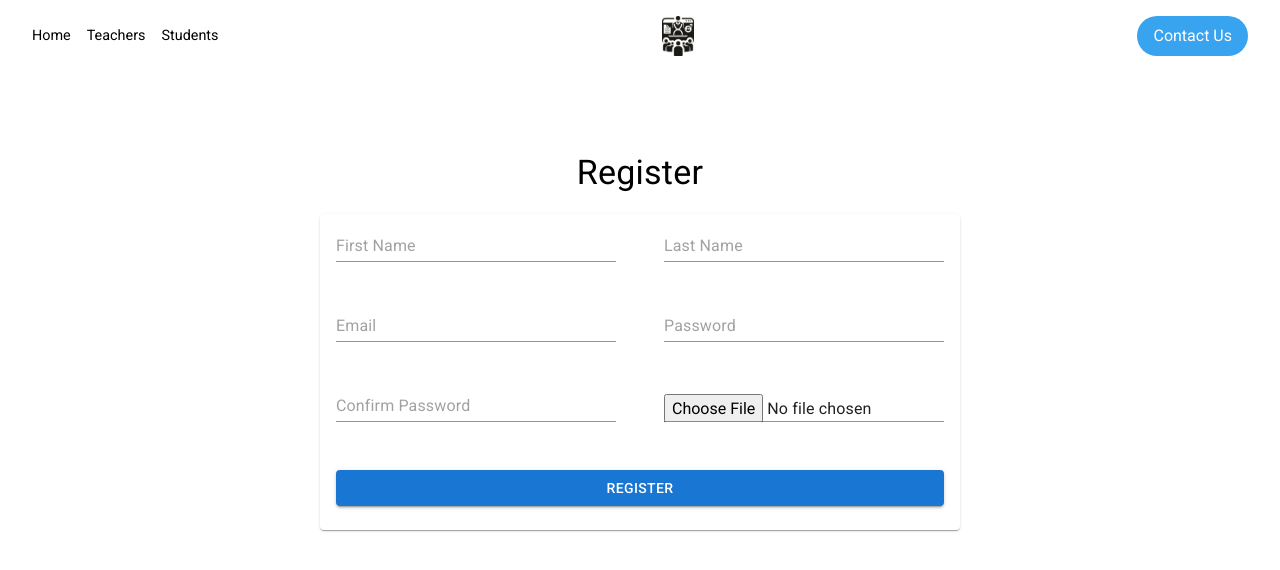
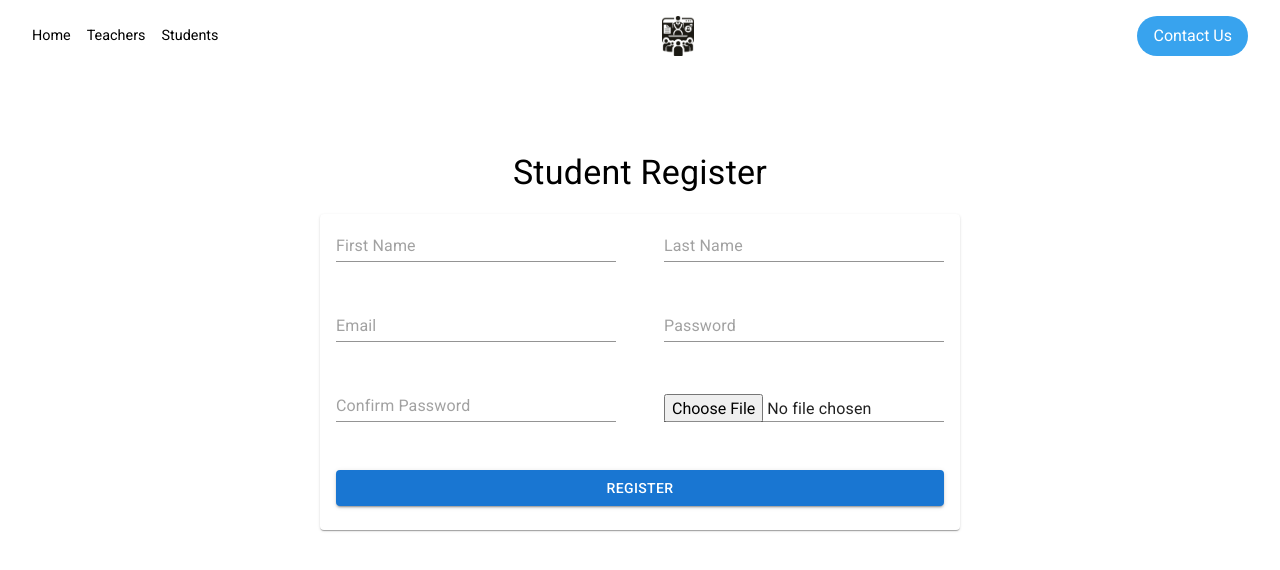
Before and after one commit to muhammetsanli34/class-manager, a Next.js app: page /student/register in a window 1280 px wide. Shown: the top 570 px of the page. Built offline with nearby package versions, Linux system fonts and the light colour scheme.

Commit message:
Update register title based on user role

```diff
--- a/app/common/BaseRegister/index.tsx
+++ b/app/common/BaseRegister/index.tsx
@@ -75,7 +75,7 @@ export default function BaseRegister(props: BaseRegisterProps) {
         rules={registerSchema}
       >
         <Typography variant="h4" align="center" style={{ marginTop: "5rem" }}>
-          Register
+          {props.role === Role.STUDENT ? "Student" : "Teacher"} Register
         </Typography>
         <Card className="w-1/2 mx-auto mt-5">
           <CardContent>
```
